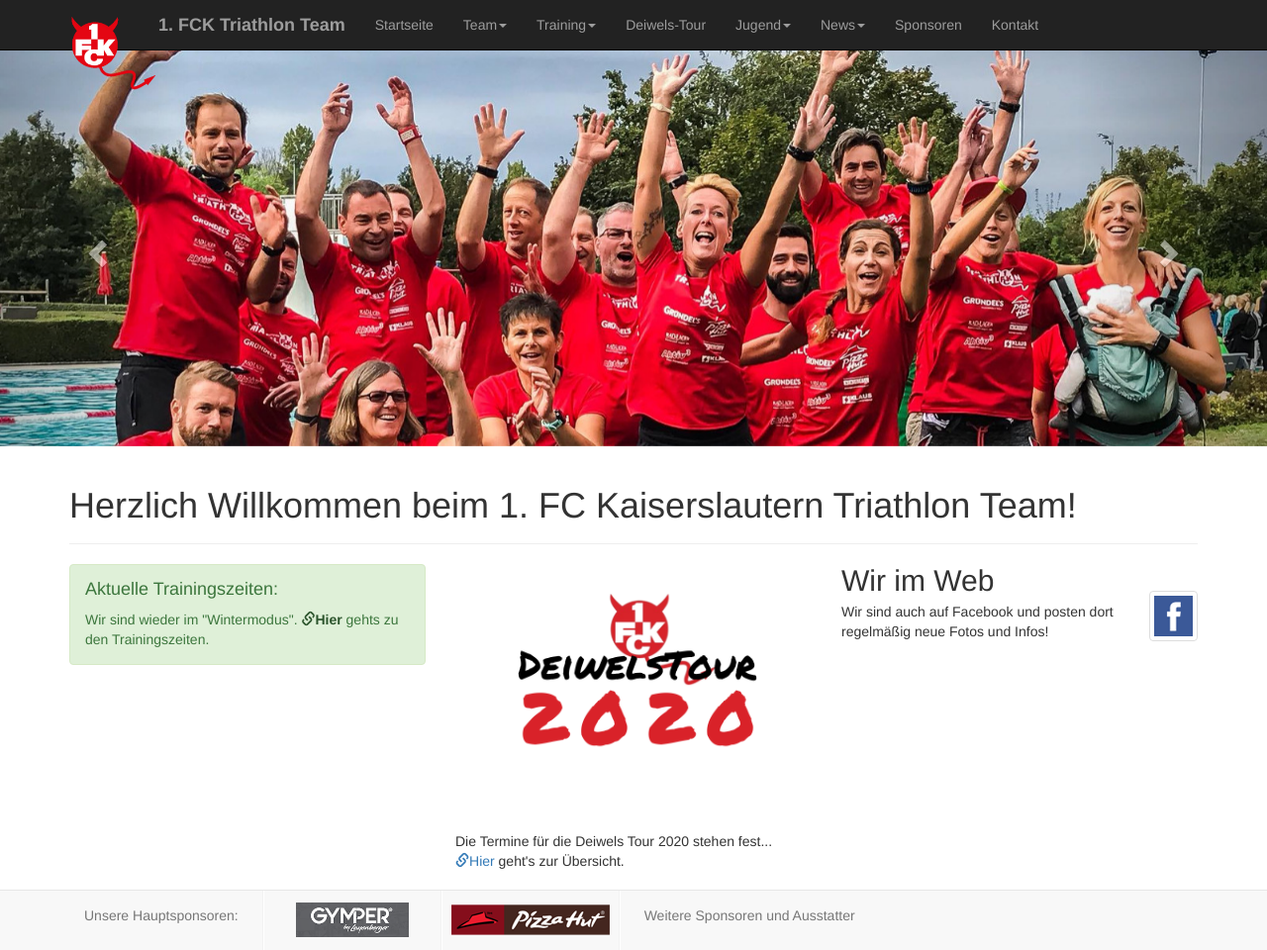
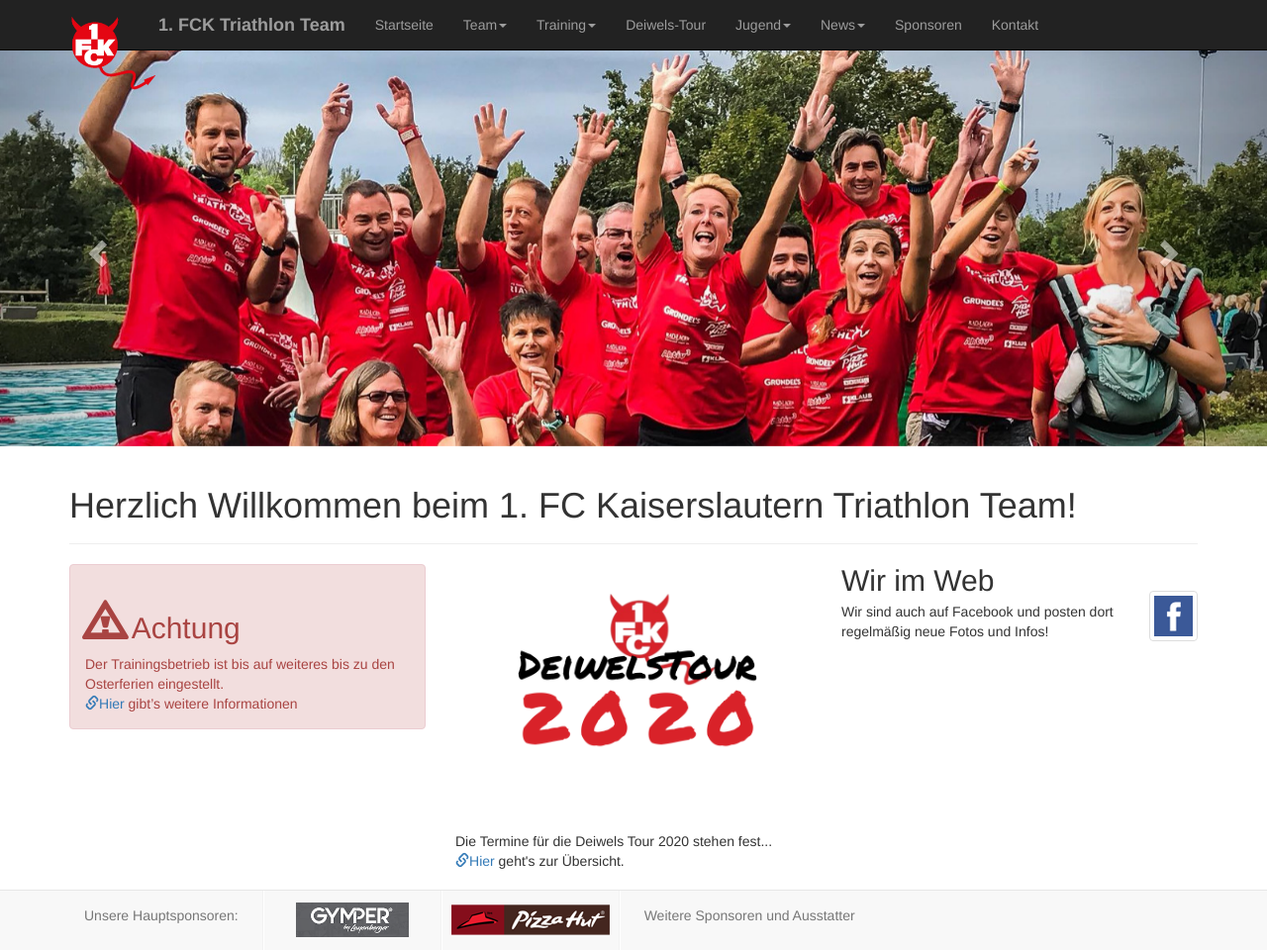
Before and after one commit to FCK-Triathlon-Team/fck-triathlon-team.github.io, a Jekyll site: the page built from index.html, in a window 1280 px wide and 960 px high. Shown: the whole window at 99% size. Built offline with Jekyll 4.4.1, drawn with Linux system fonts in a browser that asks for light colours.

Commit message:
Add news page and corona info

```diff
--- a/_layouts/default.html
+++ b/_layouts/default.html
@@ -107,6 +107,9 @@
                         <a href="#" class="dropdown-toggle" data-toggle="dropdown">News<b class="caret"></b></a>
                         <ul class="dropdown-menu">
                             <li>
+                                <a href="news.html">News</a>
+                            </li>
+                            <li>
                                 <a href="termine.html">Termine</a>
                             </li>
                             <li>
--- a/index.html
+++ b/index.html
@@ -45,7 +45,16 @@
 	<!-- Three columns of text below the carousel -->
 	<div class="row">
 		<div class="col-lg-4">
-			<div class="alert alert-success">
+			<div class="alert alert-danger">
+				<h2><span style="font-size: 30pt" class="glyphicon glyphicon-warning-sign"></span> Achtung</h2>
+				<p>
+					Der Trainingsbetrieb ist bis auf weiteres bis zu den Osterferien eingestellt.<br>
+					<a href="news.html"><span class="glyphicon glyphicon-link"></span>Hier</a> gibt’s weitere Informationen
+				</p>
+			</div>
+
+
+<!--			<div class="alert alert-success">
 				<h4>Aktuelle Trainingszeiten:</h4>
 				<p>
 					Wir sind wieder im "Wintermodus".
@@ -55,7 +64,7 @@
 					Trainingszeiten.
 				</p>
 			</div>
-
+		-->
 		</div><!-- /.col-lg-4 -->
 		<div class="col-lg-4">
 			<img src="images/DWT 2020_LOGO.jpg" style="height: 250px"><br><br>
```
Also changed, not shown: news.html (added, +45 -0 lines).
